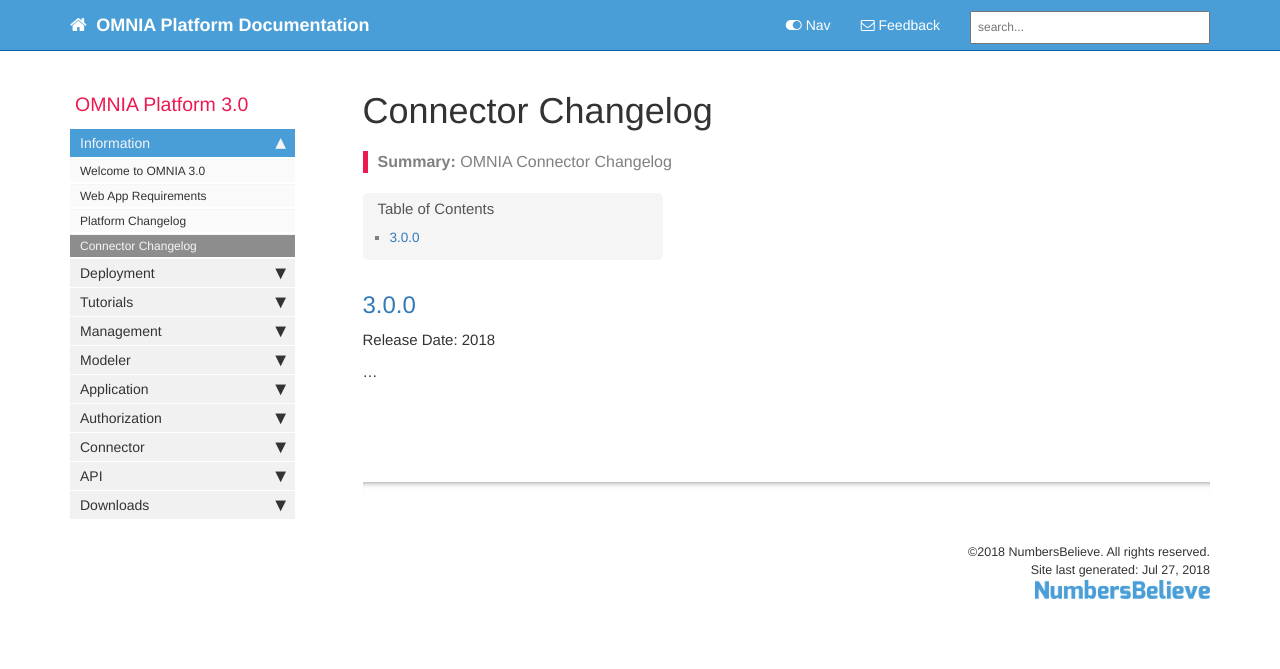
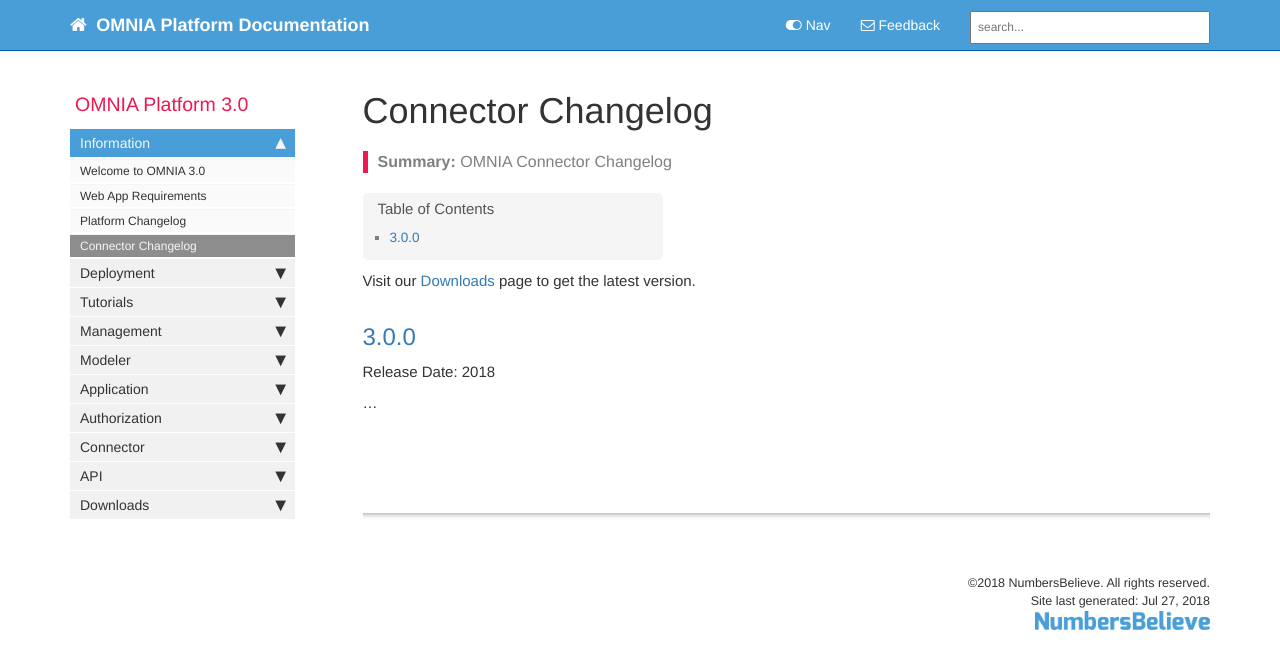
Before and after one commit to daniel8lopes/omnia3, a Jekyll site: the page built from docs/pages/omnia3/Introduction/omnia3_connectorchangelog.md, in a window 1280 px wide. Shown: the top 669 px of the page. Built offline with Jekyll 4.4.1, drawn with Linux system fonts in a browser that asks for light colours; nearby versions of some CDN libraries; comment, search, counter and statistics services are not loaded.

Commit message:
Update omnia3_connectorchangelog.md

```diff
--- a/docs/pages/omnia3/Introduction/omnia3_connectorchangelog.md
+++ b/docs/pages/omnia3/Introduction/omnia3_connectorchangelog.md
@@ -7,6 +7,8 @@ permalink: omnia3_connectorchangelog.html
 folder: omnia3
 ---
 
+Visit our [Downloads](/omnia3_downloads.html#connector) page to get the latest version.
+
 ## [3.0.0](#300)
 Release Date: 2018
 
```
